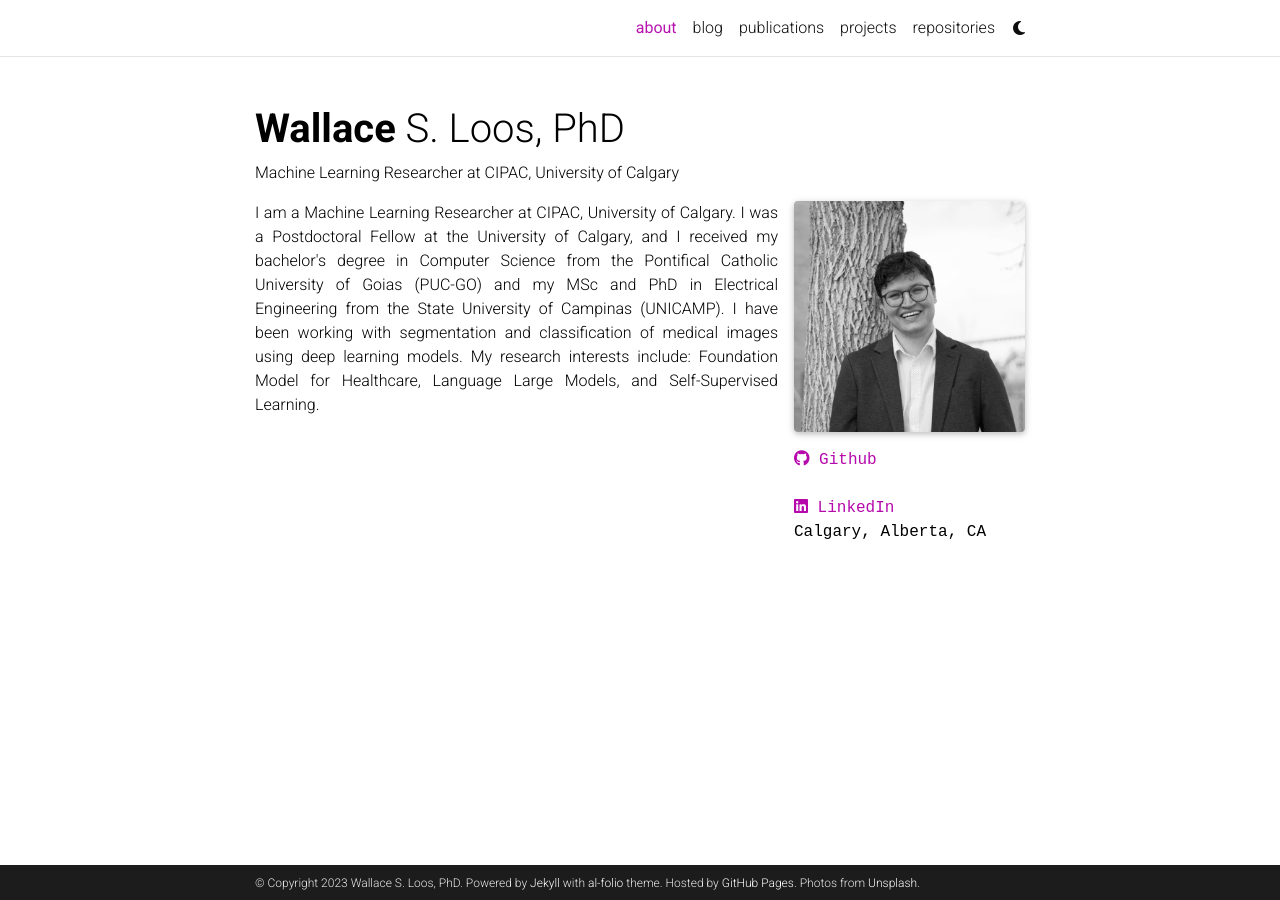
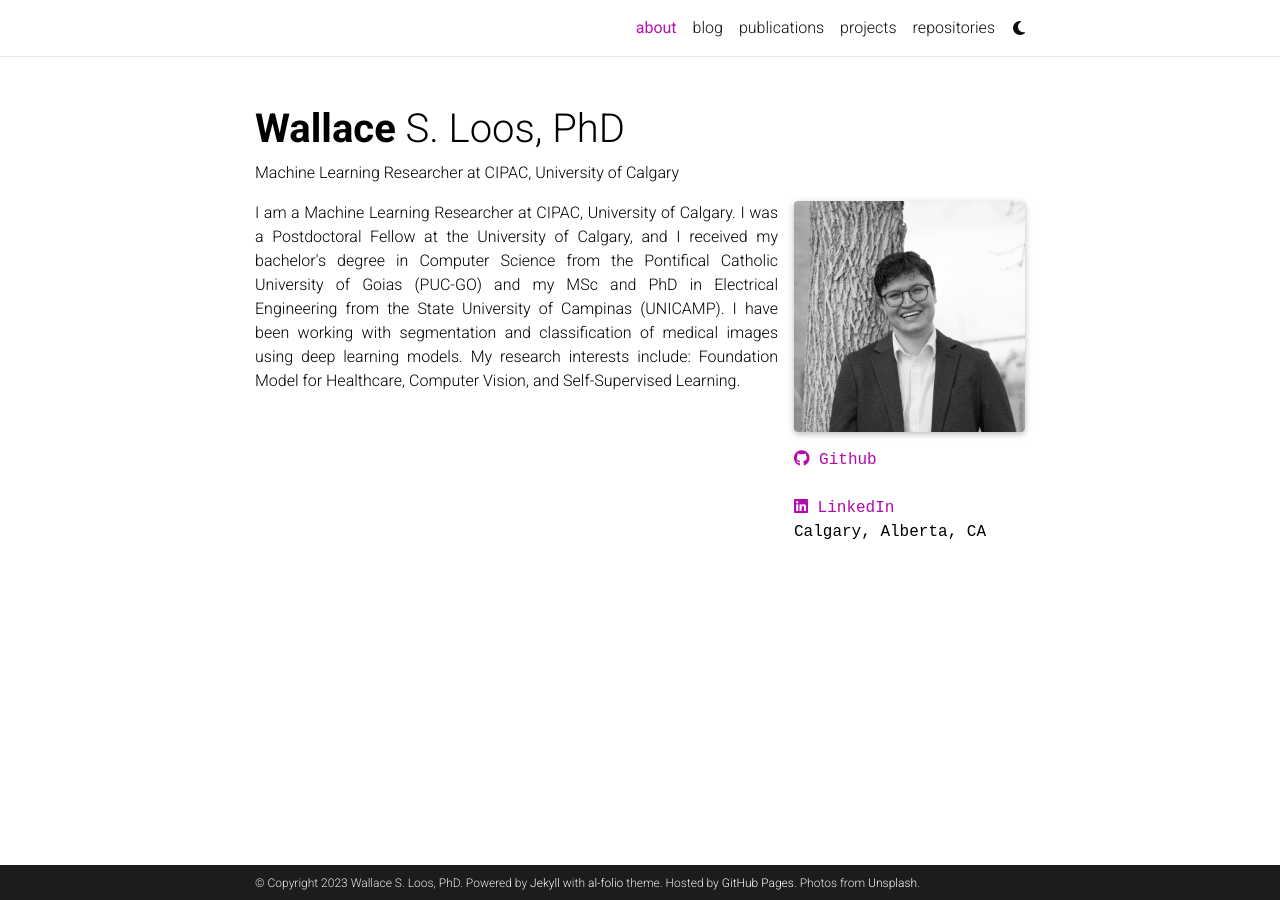
Before and after one commit to wallaceloos/wallaceloos.github.io, a Jekyll site: the page built from _pages/about.md, in a window 1280 px wide. Built offline with Jekyll 4.4.1, drawn with Linux system fonts in a browser that asks for light colours; full-size pictures stand in for the smaller copies a plugin makes; comment, search, counter and statistics services are not loaded; a style sheet for code colours, icons or effects is not loaded.

```diff
--- a/_pages/about.md
+++ b/_pages/about.md
@@ -21,4 +21,4 @@
 social: true  # includes social icons at the bottom of the page
 ---
 
- <p align="justify">I am a Machine Learning Researcher at CIPAC, University of Calgary. I was a Postdoctoral Fellow at the University of Calgary, and I received my bachelor's degree in Computer Science from the Pontifical Catholic University of Goias (PUC-GO) and my MSc and PhD in Electrical Engineering from the State University of Campinas (UNICAMP). I have been working with segmentation and classification of medical images using deep learning models. My research interests include: Foundation Model for Healthcare, Language Large Models, and Self-Supervised Learning.
+ <p align="justify">I am a Machine Learning Researcher at CIPAC, University of Calgary. I was a Postdoctoral Fellow at the University of Calgary, and I received my bachelor's degree in Computer Science from the Pontifical Catholic University of Goias (PUC-GO) and my MSc and PhD in Electrical Engineering from the State University of Campinas (UNICAMP). I have been working with segmentation and classification of medical images using deep learning models. My research interests include: Foundation Model for Healthcare, Computer Vision, and Self-Supervised Learning.
```
